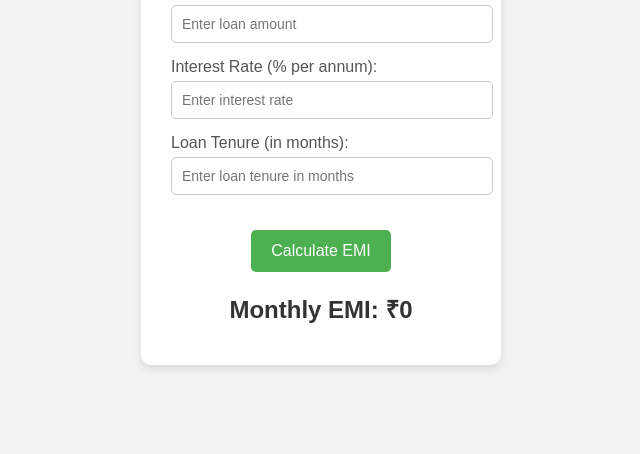
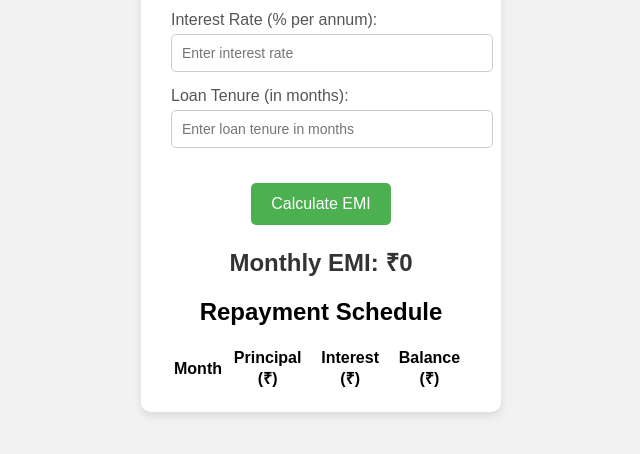
Before and after one commit to DKGofficial/EasyEMIcalculator, a plain HTML site: page index.html in a window 1280 px wide. Shown: the part 278-732 px from the top of the page, without its empty margins (319-959 px from the left). Drawn offline with Linux system fonts and the light colour scheme.

Commit message:
Update index.html

```diff
--- a/index.html
+++ b/index.html
@@ -3,7 +3,7 @@
 <head>
     <meta charset="UTF-8">
     <meta name="viewport" content="width=device-width, initial-scale=1.0">
-    <title>EMI Calculator</title>
+    <title>EMI Calculator with Repayment Schedule</title>
     <link rel="stylesheet" href="style.css">
 </head>
 <body>
@@ -25,6 +25,24 @@
         <div class="result">
             <h2>Monthly EMI: ₹<span id="emiResult">0</span></h2>
         </div>
+
+        <!-- Repayment Schedule Section -->
+        <div class="schedule">
+            <h2>Repayment Schedule</h2>
+            <table id="scheduleTable">
+                <thead>
+                    <tr>
+                        <th>Month</th>
+                        <th>Principal (₹)</th>
+                        <th>Interest (₹)</th>
+                        <th>Balance (₹)</th>
+                    </tr>
+                </thead>
+                <tbody>
+                    <!-- Schedule rows will be inserted here dynamically -->
+                </tbody>
+            </table>
+        </div>
     </div>
 
     <script src="script.js"></script>
```
